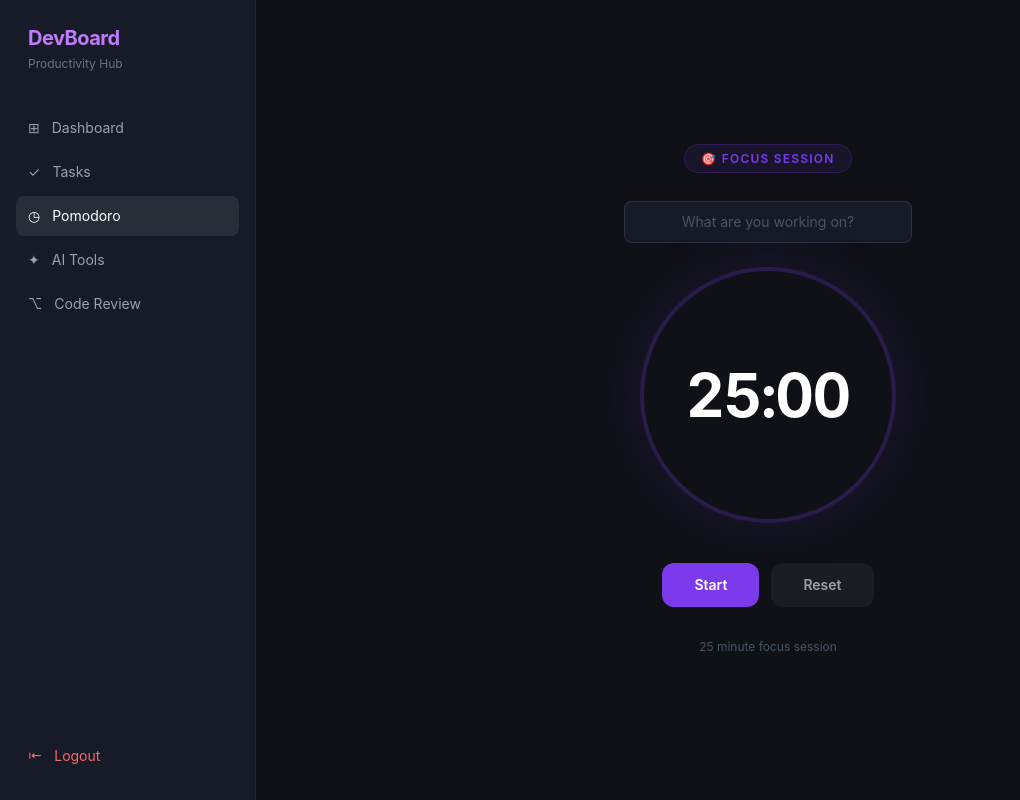
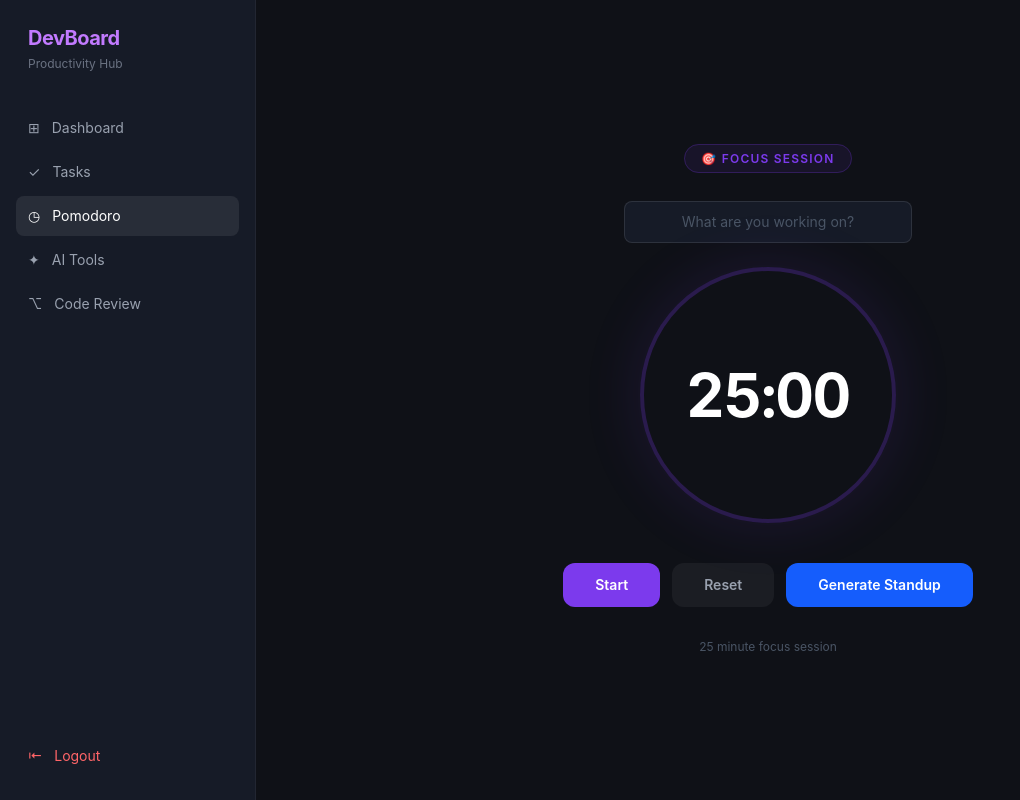
Before and after one commit to JoyPatel13/DevBoard, a React (Vite) app in the folder frontend/: page /pomodoro in a window 1280 px wide. Shown: the whole page, without its empty margins (0-1020 px from the left). Built offline with nearby package versions, Linux system fonts and the light colour scheme; sample sign-in values are in the browser's storage.

Commit message:
Update Pomodoro.tsx

```diff
--- a/frontend/src/pages/Pomodoro.tsx
+++ b/frontend/src/pages/Pomodoro.tsx
@@ -8,7 +8,8 @@ export default function Pomodoro() {
     const [isRunning, setIsRunning] = useState(false)
     const [isBreak, setIsBreak] = useState(false)
     const [taskTitle, setTaskTitle] = useState('')
-    const [standup, setstandup] = useState('')
+    const [standup, setStandup] = useState('')
+    const [loadingStandup, setLoadingStandup] = useState(false)
 
     useEffect(() => {
         if (!isRunning) return
@@ -44,7 +45,25 @@ export default function Pomodoro() {
         return `${m}:${s}`
     }
 
+    async function handleGenerateStandup() {
 
+        try {
+            setLoadingStandup(true)
+            const token = localStorage.getItem('accessToken')
+            const response = await axios.post('http://localhost:5000/api/ai/standup', {}, {
+                headers: { Authorization: `Bearer ${token}` }
+            })
+
+            setStandup(response.data.standup)
+
+        } catch (err) {
+            console.log(err)
+
+        }
+        finally {
+            setLoadingStandup(false)
+        }
+    }
     const accent = isBreak ? '#22c55e' : '#7c3aed'
 
     return (
@@ -98,12 +117,29 @@ export default function Pomodoro() {
                     >
                         Reset
                     </button>
+                    <button disabled={loadingStandup}
+                        className="px-8 py-3 rounded-xl text-sm font-semibold text-white bg-blue-600 hover:bg-blue-500 disabled:opacity-50 transition-all"
+                        onClick={handleGenerateStandup}>{loadingStandup ? "Generating Standup" : 'Generate Standup'}</button>
                 </div>
 
                 {/* Session info */}
                 <p className="text-gray-600 text-xs mt-8">
                     {isBreak ? '5 minute break' : '25 minute focus session'}
                 </p>
+                {standup && (
+                    <div className="mt-8 w-full max-w-md bg-[#161b27] border border-white/5 rounded-xl p-6">
+                        <div className="flex items-center justify-between mb-3">
+                            <h2 className="text-xs text-gray-400 uppercase tracking-widest">Standup Update</h2>
+                            <button
+                                onClick={() => navigator.clipboard.writeText(standup)}
+                                className="text-xs text-purple-400 hover:text-purple-300 transition-colors"
+                            >
+                                Copy
+                            </button>
+                        </div>
+                        <p className="text-sm text-gray-300 leading-relaxed">{standup}</p>
+                    </div>
+                )}
             </main>
         </div>
     )
```
